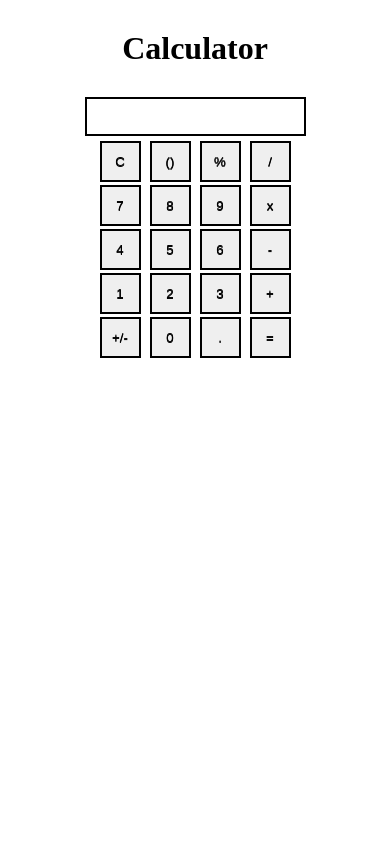
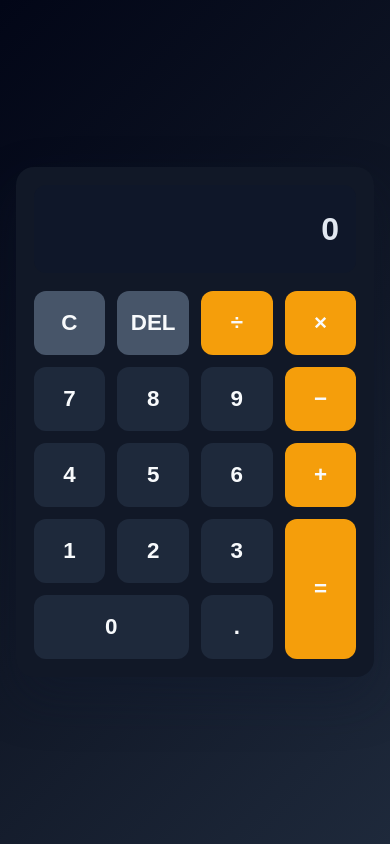
Before and after one commit to Aiman54321/calculator, a plain HTML site: page index.html in a window 390 px wide. Drawn offline with Linux system fonts and the light colour scheme.

Commit message:
Add files via upload
Interactive calculator built with HTML, CSS, and JavaScript, featuring basic arithmetic operations, keyboard support, and a responsive interface.

```diff
--- a/index.html
+++ b/index.html
@@ -1,51 +1,41 @@
 <!DOCTYPE html>
 <html lang="en">
-<head>
-    <meta charset="UTF-8">
-    <meta name="viewport" content="width=device-width, initial-scale=1.0">
-    <title>calculator</title>
-    <link rel="stylesheet" href="style.css">
-</head>
-<body>
-    <h1>Calculator</h1>
-    <div class="AGC">
-        <div class="A1">
-        <input type="text" maxlength="15" id="Gani">
-        </div>
-        <div class="A2">
-            <div>
-                <input type="button" class="button" value="C">
-                <input type="button" class="button" value="()">
-                <input type="button" class="button" value="%">
-                <input type="button" class="button" value="/">
-            </div>
-            <div>
-                <input type="button" class="button" value="7">
-                <input type="button" class="button" value="8">
-                <input type="button" class="button" value="9">
-                <input type="button" class="button" value="x">
-            </div>
-            <div>
-                <input type="button" class="button" value="4">
-                <input type="button" class="button" value="5">
-                <input type="button" class="button" value="6">
-                <input type="button" class="button" value="-">
-            </div>
-            <div>
-                <input type="button" class="button" value="1">
-                <input type="button" class="button" value="2">
-                <input type="button" class="button" value="3">
-                <input type="button" class="button" value="+">
-            </div>
-            <div class="A3">
-                <input type="button" class="button" value="+/-">
-                <input type="button" class="button" value="0">
-                <input type="button" class="button" value=".">
-                <input type="button" class="button" value="=">
-            </div>
+  <head>
+    <meta charset="UTF-8" />
+    <meta name="viewport" content="width=device-width, initial-scale=1.0" />
+    <title>Calculator</title>
+    <link rel="stylesheet" href="style.css" />
+  </head>
+  <body>
+    <main class="calculator" aria-label="Calculator">
+      <div id="display" class="display" aria-live="polite">0</div>
 
-        </div>
+      <div class="button-grid" aria-label="Calculator buttons">
+        <button type="button" class="btn action" data-action="clear">C</button>
+        <button type="button" class="btn action" data-action="delete">DEL</button>
+        <button type="button" class="btn operator" data-value="/">÷</button>
+        <button type="button" class="btn operator" data-value="*">×</button>
 
-    </div>
-</body>
+        <button type="button" class="btn number" data-value="7">7</button>
+        <button type="button" class="btn number" data-value="8">8</button>
+        <button type="button" class="btn number" data-value="9">9</button>
+        <button type="button" class="btn operator" data-value="-">−</button>
+
+        <button type="button" class="btn number" data-value="4">4</button>
+        <button type="button" class="btn number" data-value="5">5</button>
+        <button type="button" class="btn number" data-value="6">6</button>
+        <button type="button" class="btn operator" data-value="+">+</button>
+
+        <button type="button" class="btn number" data-value="1">1</button>
+        <button type="button" class="btn number" data-value="2">2</button>
+        <button type="button" class="btn number" data-value="3">3</button>
+        <button type="button" class="btn operator equals" data-action="equals">=</button>
+
+        <button type="button" class="btn number zero" data-value="0">0</button>
+        <button type="button" class="btn number" data-value=".">.</button>
+      </div>
+    </main>
+
+    <script src="script.js"></script>
+  </body>
 </html>
--- /dev/null
+++ b/script.js
@@ -0,0 +1,161 @@
+const display = document.getElementById('display');
+
+let expression = '0';
+
+function formatResult(value) {
+  if (!Number.isFinite(value)) {
+    return 'Error';
+  }
+
+  const rounded = Number(value.toFixed(10));
+  return String(rounded);
+}
+
+function updateDisplay() {
+  display.textContent = expression;
+}
+
+function clearCalculator() {
+  expression = '0';
+  updateDisplay();
+}
+
+function deleteLastChar() {
+  if (expression === 'Error') {
+    clearCalculator();
+    return;
+  }
+
+  if (expression.length <= 1) {
+    expression = '0';
+  } else {
+    expression = expression.slice(0, -1);
+  }
+
+  updateDisplay();
+}
+
+function appendNumber(value) {
+  if (expression === 'Error') {
+    expression = '0';
+  }
+
+  if (value === '.') {
+    const lastToken = expression.split(/[+\-*/]/).pop();
+    if (lastToken.includes('.')) {
+      return;
+    }
+
+    if (expression === '0' || /[+\-*/]$/.test(expression)) {
+      expression += '0.';
+    } else {
+      expression += '.';
+    }
+
+    updateDisplay();
+    return;
+  }
+
+  if (expression === '0') {
+    expression = value;
+  } else {
+    expression += value;
+  }
+
+  updateDisplay();
+}
+
+function appendOperator(operator) {
+  if (expression === 'Error') {
+    return;
+  }
+
+  if (expression === '0') {
+    if (operator === '-') {
+      expression = '-';
+    }
+    updateDisplay();
+    return;
+  }
+
+  if (/[+\-*/]$/.test(expression)) {
+    expression = expression.slice(0, -1) + operator;
+  } else {
+    expression += operator;
+  }
+
+  updateDisplay();
+}
+
+function evaluateExpression(expr) {
+  const sanitized = expr.replace(/×/g, '*').replace(/÷/g, '/').trim();
+
+  if (!sanitized || /[+\-*/]$/.test(sanitized)) {
+    return 'Error';
+  }
+
+  const validPattern = /^-?(?:\d+\.?\d*|\.\d+)(?:[+\-*/]-?(?:\d+\.?\d*|\.\d+))*$/;
+  if (!validPattern.test(sanitized)) {
+    return 'Error';
+  }
+
+  try {
+    const result = Function(`"use strict"; return (${sanitized});`)();
+    if (!Number.isFinite(result)) {
+      return 'Error';
+    }
+    return formatResult(result);
+  } catch (error) {
+    return 'Error';
+  }
+}
+
+function evaluate() {
+  const result = evaluateExpression(expression);
+  expression = result;
+  updateDisplay();
+}
+
+function handleButtonClick(event) {
+  const button = event.currentTarget;
+  const action = button.dataset.action;
+  const value = button.dataset.value;
+
+  if (action === 'clear') {
+    clearCalculator();
+    return;
+  }
+
+  if (action === 'delete') {
+    deleteLastChar();
+    return;
+  }
+
+  if (action === 'equals') {
+    evaluate();
+    return;
+  }
+
+  if (value === '.') {
+    appendNumber('.');
+    return;
+  }
+
+  if (/\d/.test(value)) {
+    appendNumber(value);
+    return;
+  }
+
+  if (['+', '-', '*', '/'].includes(value)) {
+    appendOperator(value);
+  }
+}
+
+const buttons = document.querySelectorAll('button');
+buttons.forEach((button) => button.addEventListener('click', handleButtonClick));
+
+if (typeof module !== 'undefined') {
+  module.exports = { evaluateExpression, formatResult };
+}
+
+updateDisplay();
--- a/style.css
+++ b/style.css
@@ -1,50 +1,102 @@
-*{
-    margin: 0;
-    padding: 0;
+:root {
+  --bg: #0f172a;
+  --panel: #111827;
+  --display: #e2e8f0;
+  --button: #1e293b;
+  --button-hover: #334155;
+  --action: #475569;
+  --operator: #f59e0b;
+  --operator-hover: #d97706;
+  --text: #f8fafc;
+  --shadow: rgba(15, 23, 42, 0.35);
 }
 
-h1{
-    text-align: center;
-    margin-top: 30px;
-    margin-bottom: 30px;
-    text-shadow: 5px 2px solid black;
+* {
+  box-sizing: border-box;
 }
 
-.AGC{
-    text-align: center;
-
+body {
+  margin: 0;
+  min-height: 100vh;
+  display: grid;
+  place-items: center;
+  background: linear-gradient(135deg, #020617, #111827 55%, #1e293b);
+  font-family: Arial, Helvetica, sans-serif;
 }
 
-#Gani{
-    padding: 10px 20px 10px 20px;
-    text-align: right;
-    border: 2px black solid;
+.calculator {
+  width: min(92vw, 360px);
+  background: var(--panel);
+  border-radius: 18px;
+  padding: 18px;
+  box-shadow: 0 22px 48px var(--shadow);
 }
 
-.A2{
-    letter-spacing: 5px;
-    display: flex;
-    flex-direction: column;
-    align-content: space-evenly;
-    gap: 3px;
-}
-.button{
-    width: 41px;
-    height: 41px;
-    border: 2px black solid;
-    color: black;
-    text-shadow: 0px 1px black;
+.display {
+  min-height: 88px;
+  display: flex;
+  align-items: center;
+  justify-content: flex-end;
+  padding: 18px 16px;
+  border-radius: 12px;
+  background: rgba(15, 23, 42, 0.75);
+  color: var(--display);
+  font-size: clamp(2rem, 5vw, 2.8rem);
+  font-weight: 700;
+  letter-spacing: 0.04em;
+  overflow: hidden;
+  text-overflow: ellipsis;
+  word-break: break-all;
 }
 
-.button:hover
-{
-    color: blue;
+.button-grid {
+  margin-top: 18px;
+  display: grid;
+  grid-template-columns: repeat(4, minmax(0, 1fr));
+  gap: 12px;
 }
 
-.button:focus{
-    outline: 2px white solid;
+.btn {
+  border: none;
+  border-radius: 12px;
+  background: var(--button);
+  color: var(--text);
+  font-size: 1.4rem;
+  font-weight: 600;
+  min-height: 64px;
+  cursor: pointer;
+  transition: transform 0.12s ease, background 0.12s ease;
 }
 
-.A1{
-    margin-bottom: 5px;
+.btn:hover {
+  background: var(--button-hover);
 }
+
+.btn:active {
+  transform: translateY(1px) scale(0.99);
+}
+
+.btn.action {
+  background: var(--action);
+}
+
+.btn.action:hover {
+  background: #64748b;
+}
+
+.btn.operator {
+  background: var(--operator);
+}
+
+.btn.operator:hover {
+  background: var(--operator-hover);
+}
+
+.btn.equals {
+  grid-row: span 2;
+  min-height: 140px;
+}
+
+.btn.zero {
+  grid-column: span 2;
+}
```
